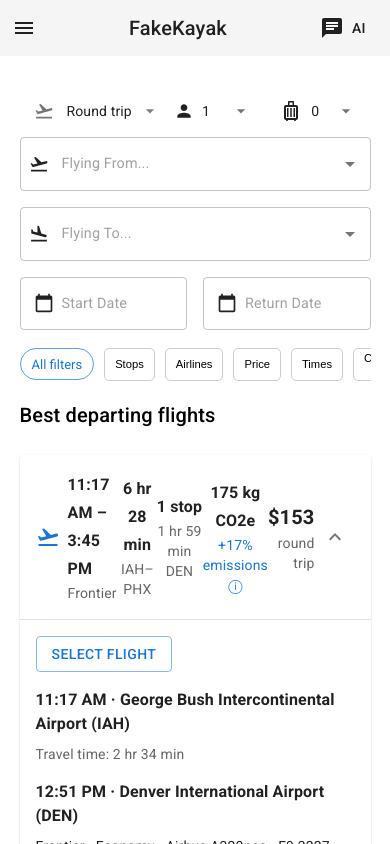
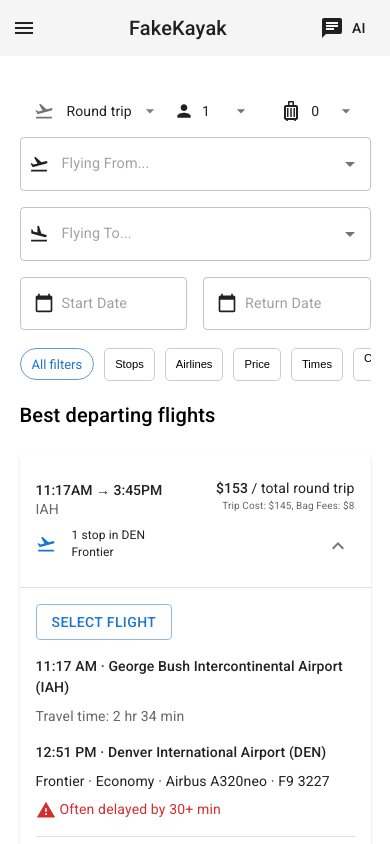
Before and after one commit to MoonishMaredia/fakekayaksite, a React (Create React App) app: page /results in a window 390 px wide. Both pictures are taken after a click on the button 334 px from the left and 536 px from the top of the page. Shown: the top 844 px of the page. Built offline with nearby package versions, Linux system fonts and the light colour scheme; a web font is replaced by a local one.

Commit message:
Card and menu design looks acceptable for desktop and mobile

```diff
--- a/src/components/FlightCard.jsx
+++ b/src/components/FlightCard.jsx
@@ -16,7 +16,7 @@
 import WarningIcon from '@mui/icons-material/Warning';
 import AirlineSeatReclineNormalIcon from '@mui/icons-material/AirlineSeatReclineNormal';
 
-const FlightCard = () => {
+const FlightCard = ({ isMobile }) => {
   const [expanded, setExpanded] = useState(false);
 
   const handleExpandClick = () => {
@@ -26,11 +26,56 @@
   return (
     <Card sx={{}}>
       <CardContent sx={{ p: 2, '&:last-child': { pb: 2 } }}>
+        {isMobile ? (
+          // Mobile view
+          <Box display="flex" sx={{minHeight:"100px"}} justifyContent="space-between" alignItems="center">
+            <Box>
+              <Typography variant="h8" sx={{fontSize:"14px"}} fontWeight="medium">
+                11:17AM → 3:45PM
+              </Typography>
+              <Typography variant="body2" color="text.secondary">
+                IAH
+              </Typography>
+              <Box display="flex" alignItems="center" mt={1}>
+                <FlightTakeoffIcon color="primary" sx={{ mr: 1, fontSize: 20 }} />
+                <Box display="flex" flexDirection="column" ml={1}>
+                  <Typography sx={{fontSize:"12px"}} variant="body2">
+                    1 stop in DEN
+                  </Typography>
+                  <Typography sx={{fontSize:"12px"}} variant="body2">
+                    Frontier
+                  </Typography>
+                </Box>
+              </Box>
+            </Box>
+            <Box textAlign="right">
+              <Typography sx={{fontSize:'14px'}} variant="h8" fontWeight="medium">
+                $153 <Typography sx={{display:"inline", fontSize:'14px'}}> / total round trip</Typography>
+              </Typography>
+              <Typography variant="body2" sx={{fontSize:'10px'}} color="text.secondary">
+                Trip Cost: $145, Bag Fees: $8
+              </Typography>
+              <Typography variant="body2" color="text.secondary">
+
+              </Typography>
+              <IconButton
+                onClick={handleExpandClick}
+                aria-expanded={expanded}
+                aria-label="show more"
+                size="small"
+                sx={{mt:2}}
+              >
+                {expanded ? <ExpandLessIcon /> : <ExpandMoreIcon />}
+              </IconButton>
+            </Box>
+          </Box>
+        ) : (
+          // Desktop view
           <Box display="flex" justifyContent="space-between" alignItems="center">
             <Box display="flex" alignItems="center">
               <FlightTakeoffIcon color="primary" sx={{ mr: 1 }} />
               <Box>
-              <Typography variant="subtitle1" fontWeight="bold">
+                <Typography variant="subtitle1" fontWeight="medium">
                   11:17 AM – 3:45 PM
                 </Typography>
                 <Typography variant="body2" color="text.secondary">
@@ -39,7 +84,7 @@
               </Box>
             </Box>
             <Box textAlign="center">
-            <Typography variant="subtitle1" fontWeight="bold">
+              <Typography variant="subtitle1" fontWeight="medium">
                 6 hr 28 min
               </Typography>
               <Typography variant="body2" color="text.secondary">
@@ -47,27 +92,19 @@
               </Typography>
             </Box>
             <Box textAlign="center">
-            <Typography variant="subtitle1" fontWeight="bold">
+              <Typography variant="subtitle1" fontWeight="medium">
                 1 stop
               </Typography>
               <Typography variant="body2" color="text.secondary">
                 1 hr 59 min DEN
               </Typography>
             </Box>
-          <Box textAlign="center">
-            <Typography variant="subtitle1" fontWeight="bold">
-              175 kg CO2e
-            </Typography>
-            <Typography variant="body2" color="primary">
-              +17% emissions ⓘ
-            </Typography>
-          </Box>
             <Box textAlign="right">
               <Typography variant="h6" fontWeight="bold">
-              $153
+                $153 <Typography sx={{display:"inline"}}> / total round trip</Typography>
               </Typography>
               <Typography variant="body2" color="text.secondary">
-              round trip
+                Trip Cost: $145, Bag Fees: $8
               </Typography>
             </Box>
             <IconButton
@@ -78,6 +115,7 @@
               {expanded ? <ExpandLessIcon /> : <ExpandMoreIcon />}
             </IconButton>
           </Box>
+        )}
       </CardContent>
 
       <Collapse in={expanded} timeout="auto" unmountOnExit>
@@ -90,10 +128,10 @@
             </Button>
           </Box>
 
-          <Box my={2}>
-            <Typography variant="body1" fontWeight="bold">11:17 AM · George Bush Intercontinental Airport (IAH)</Typography>
+          <Box my={2} >
+            <Typography sx={{fontSize: isMobile ? "14px" : "16px"}} variant="body1" fontWeight="medium">11:17 AM · George Bush Intercontinental Airport (IAH)</Typography>
             <Typography variant="body2" color="text.secondary" mt={1}>Travel time: 2 hr 34 min</Typography>
-            <Typography variant="body1" fontWeight="bold" mt={2}>12:51 PM · Denver International Airport (DEN)</Typography>
+            <Typography sx={{fontSize: isMobile ? "14px" : "16px"}} variant="body1" fontWeight="medium" mt={2}>12:51 PM · Denver International Airport (DEN)</Typography>
 
             <Stack direction="row" spacing={1} mt={1}>
               <Typography variant="body2">Frontier · Economy · Airbus A320neo · F9 3227</Typography>
@@ -102,31 +140,17 @@
               <WarningIcon fontSize="small" sx={{ verticalAlign: 'middle', mr: 0.5 }} />
               Often delayed by 30+ min
             </Typography>
-
-            <Box display="flex" justifyContent="flex-end" mt={1}>
-              <Typography variant="body2" color="text.secondary" mr={2}>
-                <AirlineSeatReclineNormalIcon fontSize="small" sx={{ verticalAlign: 'middle', mr: 0.5 }} />
-                Below average legroom (28 in)
-              </Typography>
-              <Typography variant="body2" color="text.secondary">
-                Emissions estimate: 100 kg CO2e ⓘ
-              </Typography>
-            </Box>
           </Box>
 
           <Divider />
-
-          <Typography variant="body1" fontWeight="bold" my={2}>
+          <Typography variant="body2" fontWeight="medium" my={2}>
             1 hr 59 min layover · Denver (DEN)
           </Typography>
-
           <Divider />
-
           <Box my={2}>
-            <Typography variant="body1" fontWeight="bold">2:50 PM · Denver International Airport (DEN)</Typography>
+            <Typography sx={{fontSize: isMobile ? "14px" : "16px"}} variant="body1" fontWeight="medium">2:50 PM · Denver International Airport (DEN)</Typography>
             <Typography variant="body2" color="text.secondary" mt={1}>Travel time: 1 hr 55 min</Typography>
-            <Typography variant="body1" fontWeight="bold" mt={2}>3:45 PM · Phoenix Sky Harbor International Airport (PHX)</Typography>
-
+            <Typography sx={{fontSize: isMobile ? "14px" : "16px"}} variant="body1" fontWeight="medium" mt={2}>3:45 PM · Phoenix Sky Harbor International Airport (PHX)</Typography>
             <Stack direction="row" spacing={1} mt={1}>
               <Typography variant="body2">Frontier · Economy · Airbus A320neo · F9 2141</Typography>
             </Stack>
@@ -134,16 +158,6 @@
               <WarningIcon fontSize="small" sx={{ verticalAlign: 'middle', mr: 0.5 }} />
               Often delayed by 30+ min
             </Typography>
-
-            <Box display="flex" justifyContent="flex-end" mt={1}>
-              <Typography variant="body2" color="text.secondary" mr={2}>
-                <AirlineSeatReclineNormalIcon fontSize="small" sx={{ verticalAlign: 'middle', mr: 0.5 }} />
-                Below average legroom (28 in)
-              </Typography>
-              <Typography variant="body2" color="text.secondary">
-                Emissions estimate: 75 kg CO2e ⓘ
-              </Typography>
-            </Box>
           </Box>
         </CardContent>
       </Collapse>
--- a/src/pages/ResultsLayout.jsx
+++ b/src/pages/ResultsLayout.jsx
@@ -65,8 +65,11 @@
           maxWidth: isMobile ? '100%' : '82%',
           gap: 2 }}>
         <Typography variant="h6" sx={{ mb: 1 }}>Best departing flights</Typography>
-        {[1, 2, 3,4,5,6,7,8,9,10,11,12,13,14,15,16].map((flight) => (
-            <FlightCard/>
+        {[1,2,3,4,5,6,7,8,9,10,11,12,13,14,15,16].map((flight) => (
+            <FlightCard
+              key={flight}
+              isMobile={isMobile}
+            />
         ))}
       </Box>
     </Box>
```
Lines whose indentation alone changed are shown as unchanged.
